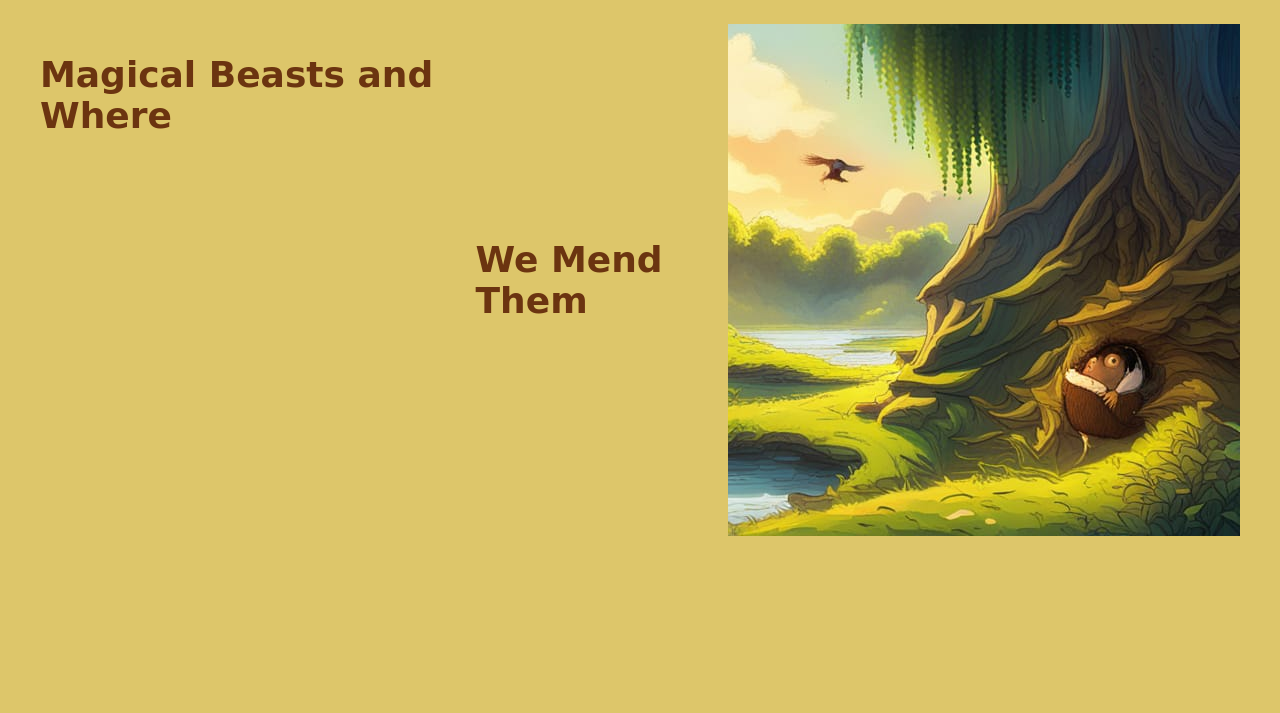
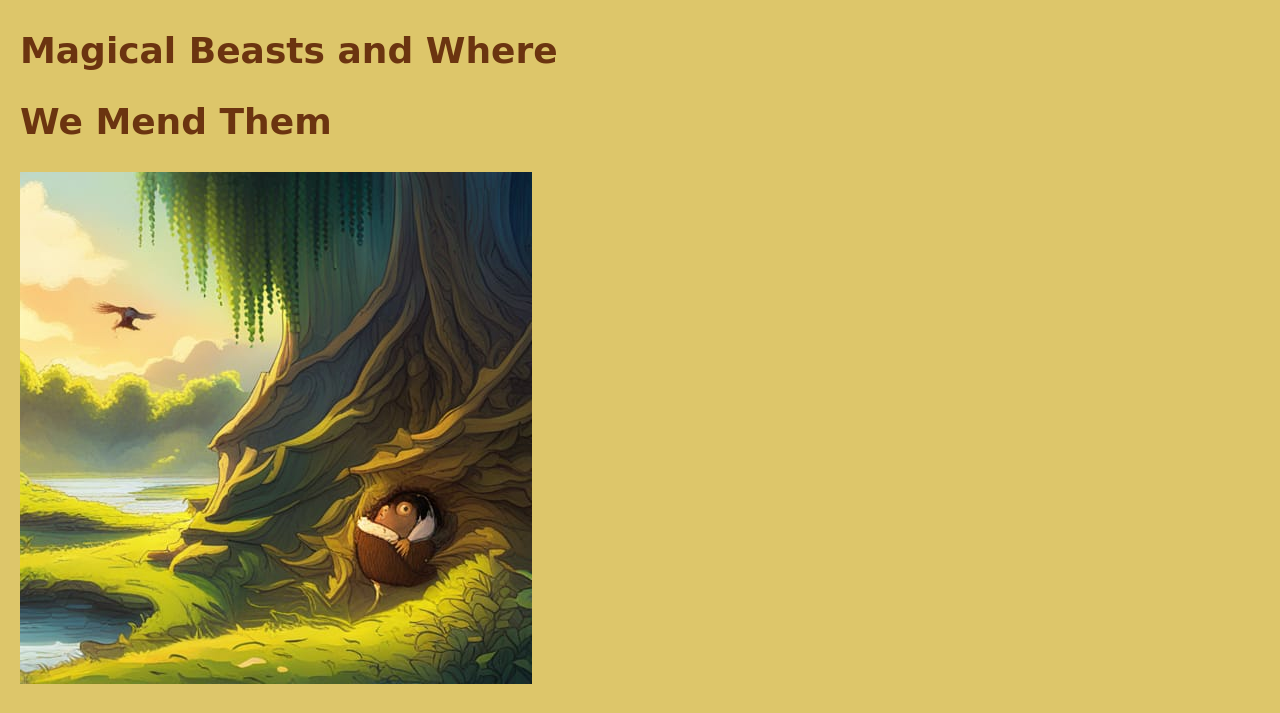
Before and after one commit to hollytyler/magical_beasts_management, a Flask app: page / in a window 1280 px wide. Shown: the part 87-800 px from the top of the page. Run offline with Flask 3, Linux system fonts and the light colour scheme.

Commit message:
working on css

```diff
--- a/static/css/style.css
+++ b/static/css/style.css
@@ -3,6 +3,11 @@ body {
   padding: 20px;
   background-color: rgb(221, 198, 106);
   color: rgb(107, 52, 16);
+}
+
+h1 {
+  font-size: 36px;
+  font-family: 'Apple Chancery', cursive;
 }
 
   .nav-items {
@@ -11,19 +16,6 @@ body {
     flex-direction: row;
     justify-content: center;
     justify-content: space-evenly;
-  }
-
-  h1 {
-    font-size: 36px;
-    font-family: 'Apple Chancery', cursive;
-  }
-
-  h2 {
-    display: flex;
-    align-self: center;
-    align-items: flex-start;
-    font-size: 36px;
-    font-family: 'Apple Chancery', cursive;
   }
 
   nav {
@@ -47,20 +39,78 @@ body {
     text-decoration: none;
     color:rgb(107, 52, 16);
 }
-
-  #content {
-    margin: 0;
-    padding: 20px;
-    list-style-type: none;
+  .keeper-title {
     display: flex;
     justify-content: center;
+  }
+
+  .keepers {
+    display: flex;
+    justify-content: center;
+    color:rgb(107, 52, 16);
+    display: flex;
+    justify-content: space-evenly;
+    align-items: center;
+  }
+
+  .keepers a {
+    color:rgb(107, 52, 16)
+  }
+
+  .keeper-showtitle {
+    display: flex;
+    justify-content: center;
+  }
+
+  .select-beast {
+    color: rgb(107, 52, 16);
+    font-family: 'Apple Chancery', cursive;
+  }
+
+  .beast-show {
+    color: rgb(107, 52, 16);
+    font-family: 'Apple Chancery', cursive;
+  }
+
+  .delete-button {
+    background-color: transparent;
+    color: rgb(107, 52, 16);
+    border-color: transparent;
+    font-family: 'Apple Chancery', cursive;
+  }
+
+  .add-button {
+    background-color: transparent;
+    color: rgb(107, 52, 16);
+    border-color: transparent;
+    font-family: 'Apple Chancery', cursive;
+  }
+
+  .homepage-title1 {
+    font-size: 36px;
+    font-family: 'Apple Chancery', cursive;
+  }
+
+  .homepage-title2 {
+    display: flex;
+    align-self: center;
+    align-items: flex-start;
+    font-size: 36px;
+    font-family: 'Apple Chancery', cursive;
+  }
+
+.homepage-image {
+  display: flex;
+  align-items: flex-end;
 }
 
-  .home-image {
-    display: flex;
+.keeper-image {
+  width: 300px;
+}
 
-  }
-
+.new-beast {
+  font-family: 'Apple Chancery', cursive;
+}
 .beast-content {
   color: rgb(107, 52, 16);
   list-style-type: none;
--- a/templates/base.jinja
+++ b/templates/base.jinja
@@ -26,13 +26,13 @@
         </li>
       </ul>
     </nav>
+    </header>
 
-    <section id="content">
+    <section>
       {% block content %}
 
       {% endblock content %}
+    </section>
 
-    </section>
-  </header>
 </body>
 </html>
--- a/templates/beasts/index.jinja
+++ b/templates/beasts/index.jinja
@@ -15,10 +15,9 @@
     method="POST">
 
       <input class="delete-button" type="submit" value="delete" />
-
     </form>
   </div>
-
+  <hr>
 {% endfor %}
 
 
--- a/templates/beasts/new.jinja
+++ b/templates/beasts/new.jinja
@@ -4,7 +4,7 @@
 
   <h1>Book a New Beast</h1>
 
-  <form action="/beasts/new" method="post">
+  <form class="new-beast" action="/beasts/new" method="post">
 
     <div>
       <label for="name">Name:</label>
--- a/templates/beasts/show.jinja
+++ b/templates/beasts/show.jinja
@@ -1,7 +1,7 @@
   {% extends 'base.jinja' %}
 
   {% block content %}
-  <div>
+  <div class="beast-show">
     <h1>{{ beast.name }}</h1>
     <h2>Date of Birth: {{ beast.dob }}</h2>
     <h2>Species: {{ beast.species }}</h2>
--- a/templates/index.jinja
+++ b/templates/index.jinja
@@ -2,10 +2,10 @@
 
 {% block content %}
 
-<h1>Magical Beasts and Where</h1>
+<h1 class="homepage-title1">Magical Beasts and Where</h1>
 
-<h2>   We Mend Them</h2>
+<h2 class="homepage-title2">   We Mend Them</h2>
 
-  <img class="home-image" src="/static/images/niffler_under_willow.jpg">
+<img class="homepage-image" src="/static/images/niffler_under_willow.jpg">
 
 {% endblock  %}
```
Also changed, not shown: templates/keepers/index.jinja (+5 -2 lines), templates/keepers/show.jinja (+4 -4 lines).
